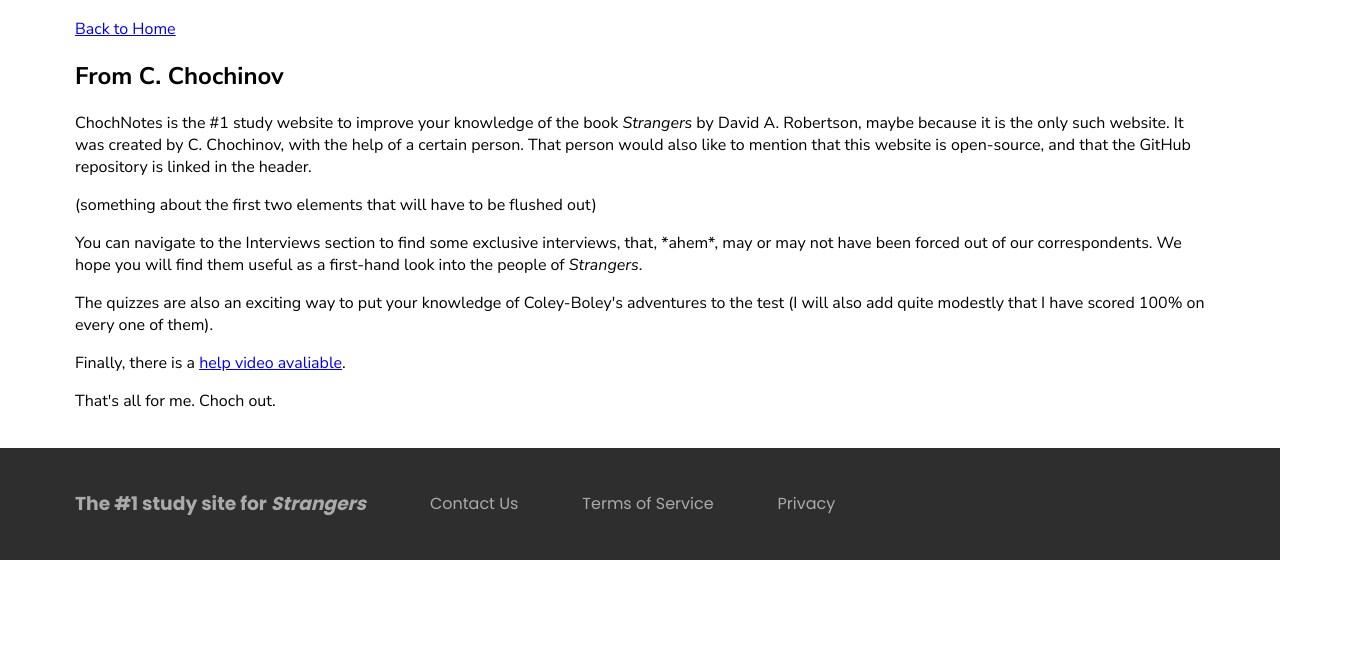
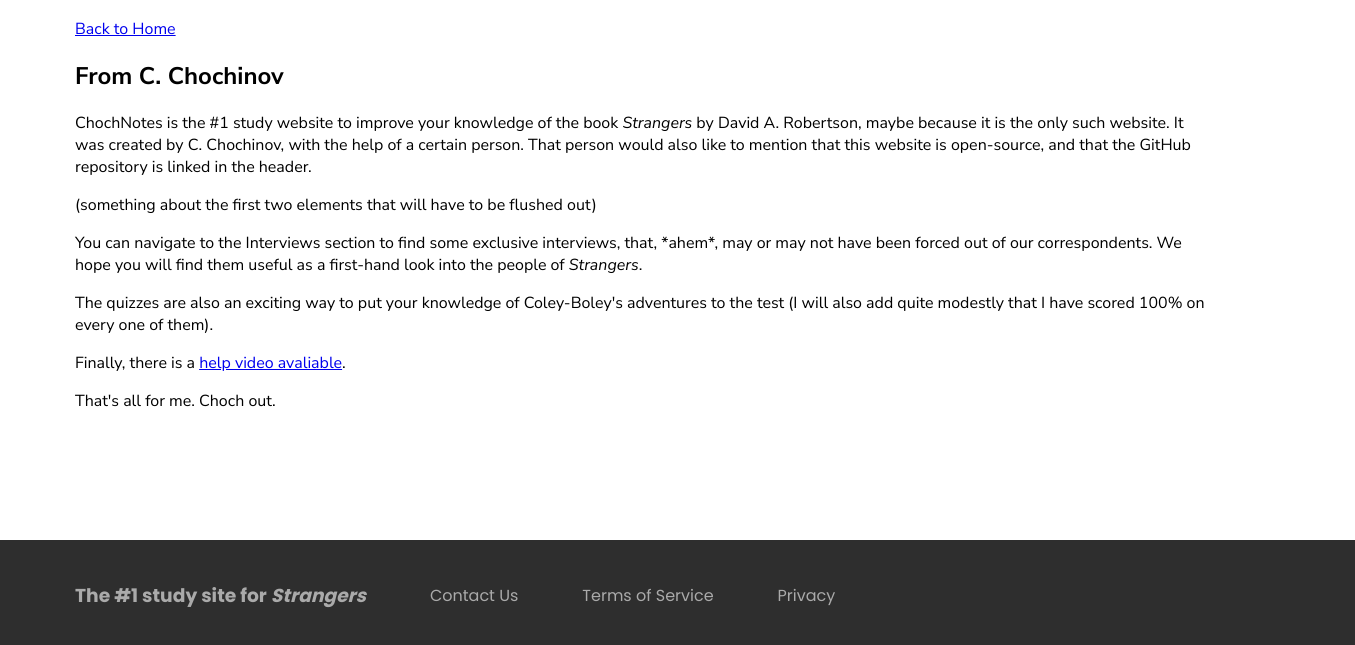
Before and after one commit to SurelyEnough/ChochNotes, a plain HTML site: page html/about.html in a window 1280 px wide. Shown: the part 191-836 px from the top of the page, 1355 px wide, since content can reach past the window. Before the commit the page ends 800 px from the top, so only its background shows below. Drawn offline with Linux system fonts and the light colour scheme.

Commit message:
Keep footer at bottom of page

```diff
--- a/css/style.css
+++ b/css/style.css
@@ -75,7 +75,7 @@ header {
 }
 
 .content-wrapper {
-  padding: 20px 75px 20px 75px;
+  padding: 20px 75px 7rem 75px;
   display: flex;
   font-family: Nunito Sans, sans-serif;
 }
@@ -93,16 +93,15 @@ header {
 }
 
 footer {
+  width: 100vw;
   padding-left: 75px;
   display: flex;
-  padding-bottom: 0;
   font-family: Poppins, sans-serif;
   align-items: center;
   background-color: rgb(46, 46, 46);
   color: rgb(170, 170, 170);
   height: 7rem;
   gap: 4rem;
-  margin-bottom: 0;
 }
 
 .footer-button {
```
